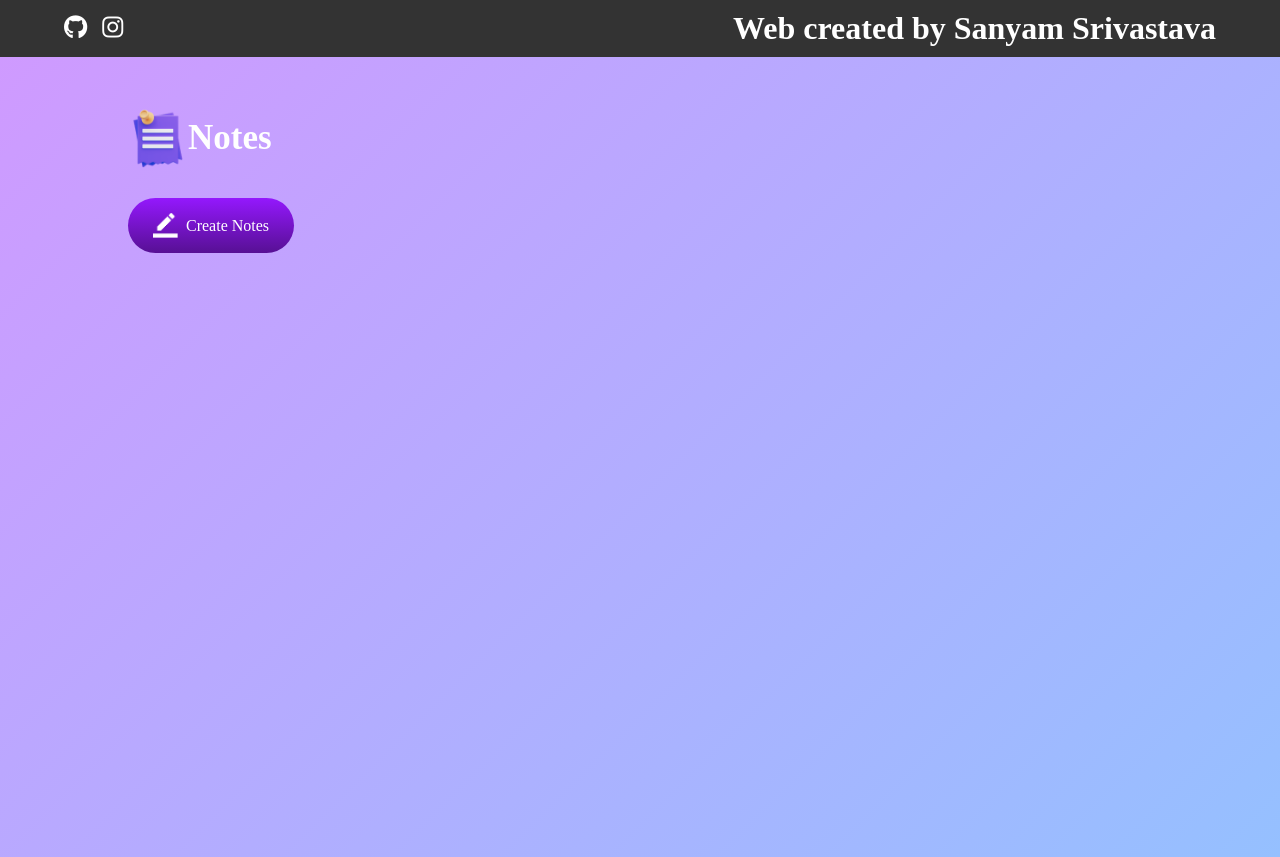
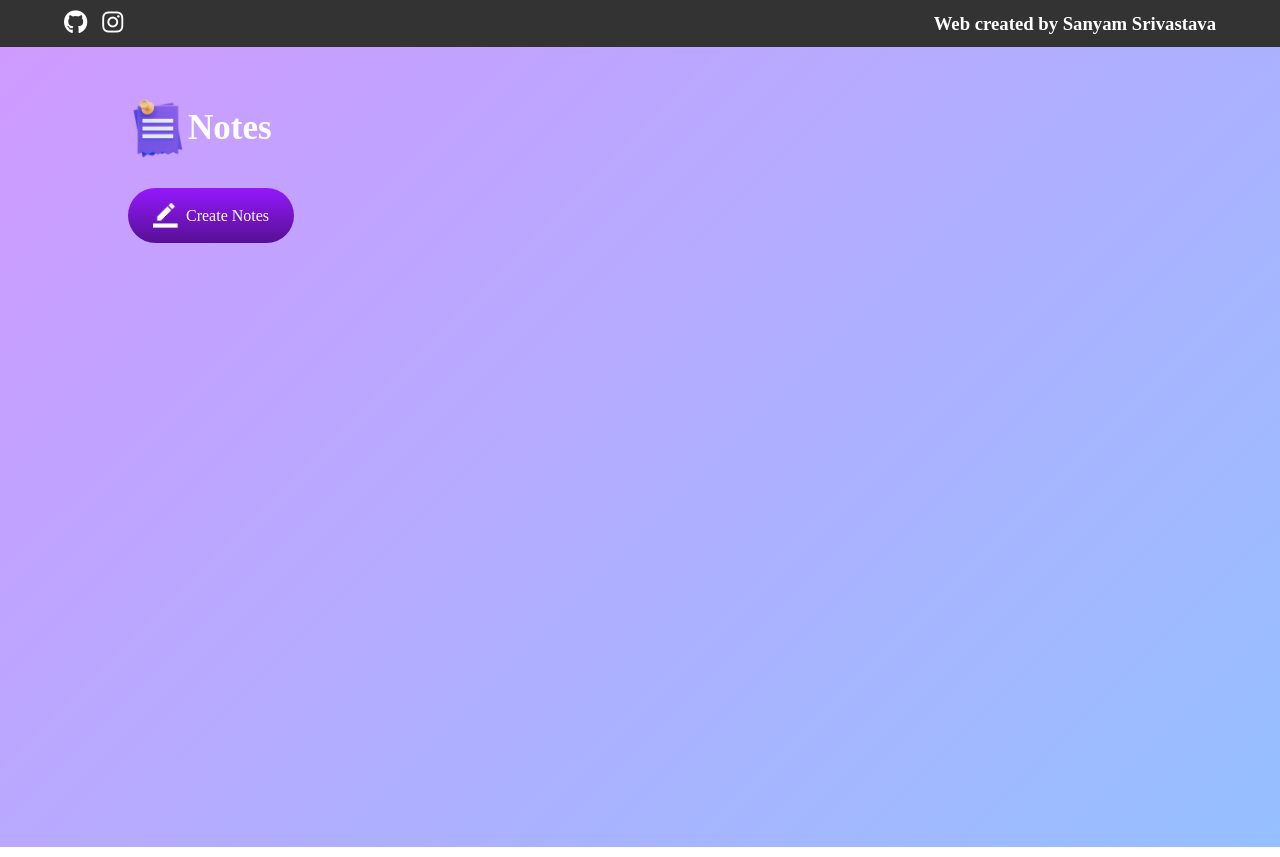
Before and after one commit to DevSanyamSrivastava/Note-Taking, a plain HTML site: page index.html in a window 1280 px wide. Drawn offline with Linux system fonts and the light colour scheme.

Commit message:
Update index.html

```diff
--- a/index.html
+++ b/index.html
@@ -19,7 +19,7 @@
                 <a href="https://www.instagram.com/sanyam1032004/profilecard/?igsh=encweGYyNWs4ZXZr" target="_blank" class="icon"><i class="fab fa-instagram"></i></a>
             </div>
             <div class="header-text">
-               <h1> Web created by Sanyam Srivastava</h1>
+               <h3> Web created by Sanyam Srivastava</h3>
             </div>
         </div>
     </header>
```
